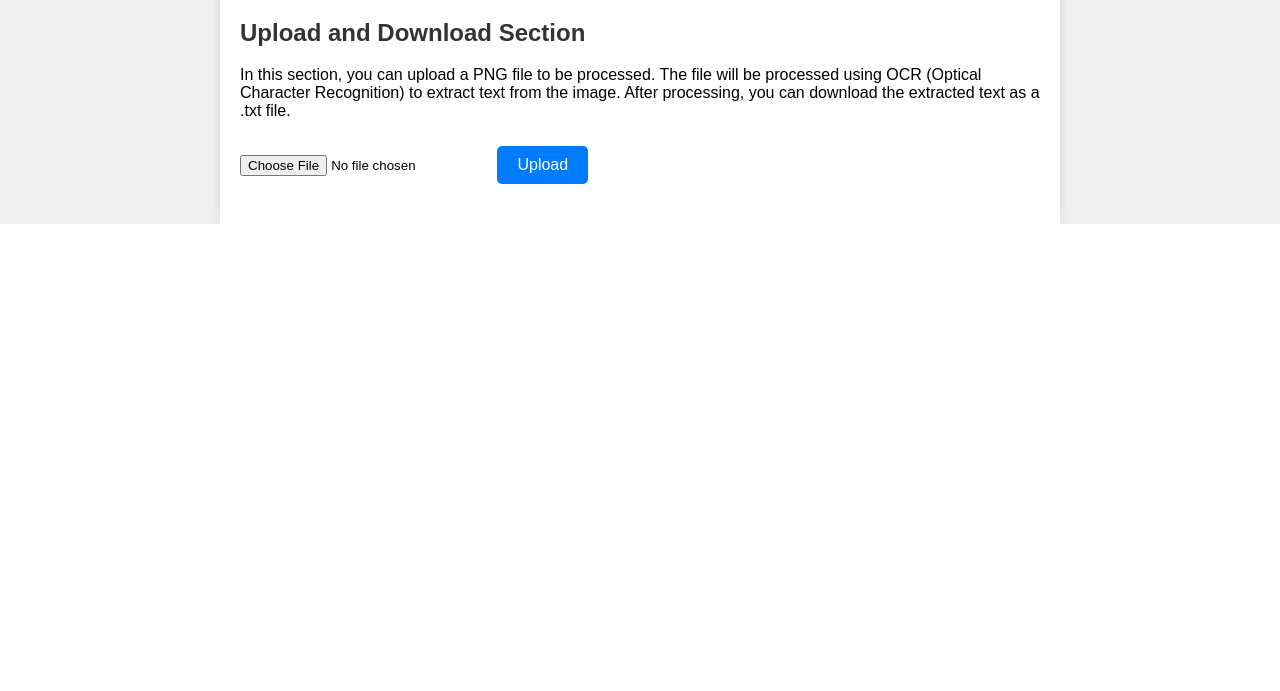
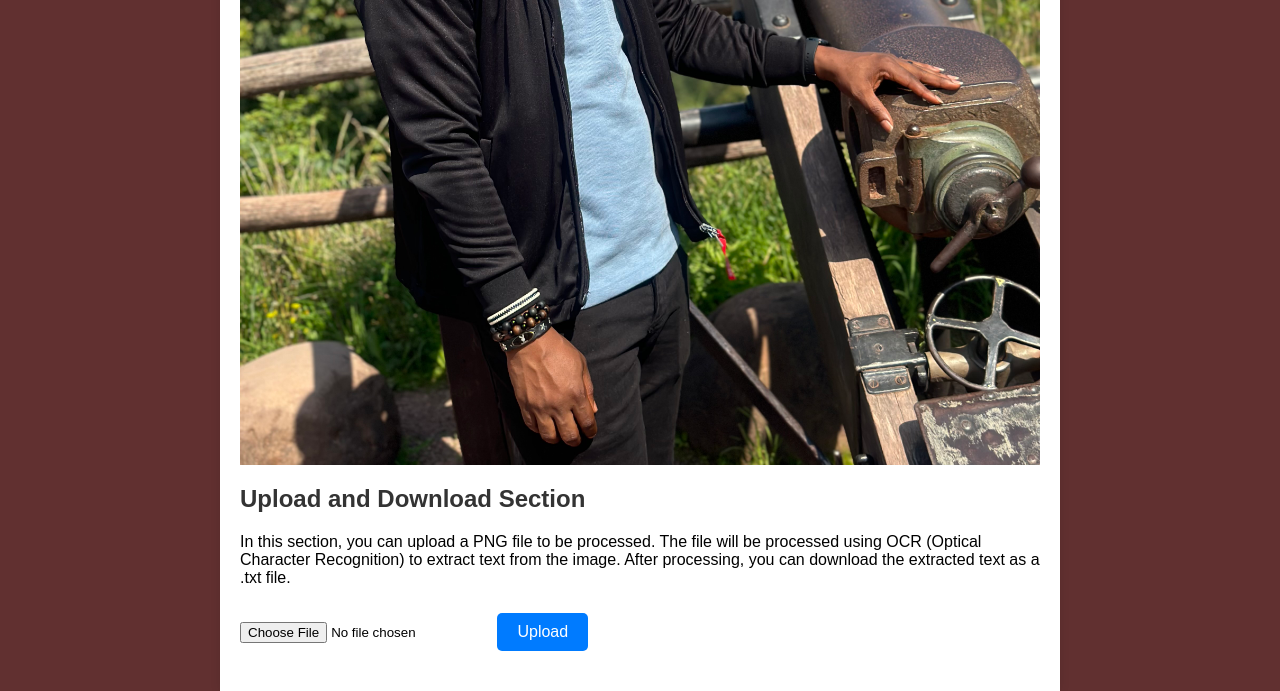
Before and after one commit to crux007/github-portfolio, a Flask app: page / in a window 1280 px wide. Shown: the part 1377-2068 px from the top of the page. Before the commit the page ends 1601 px from the top, so only its background shows below. Run offline with Flask 3, Linux system fonts and the light colour scheme.

Commit message:
index.html

```diff
--- a/templates/index.html
+++ b/templates/index.html
@@ -6,7 +6,7 @@
     <style>
         body {
             font-family: Arial, sans-serif;
-            background-color: #f0f0f0;
+            background-color: #613030;
             margin: 0;
             padding: 0;
         }
@@ -79,7 +79,7 @@
     <div class="container">
         <h1>My Portfolio</h1>
         <div class="section">
-            <img src="path/to/your/image.jpg" alt="My Image" class="profile-image">
+            <img src="/workspaces/github-portfolio/templates/images/3db7a63a-98a3-47b7-b431-8fdc49641b9d.JPG" alt="My Image" class="profile-image">
         </div>
         <div class="section">
             <h2>About Me</h2>
@@ -106,9 +106,9 @@
         <div class="section">
             <h2>Image Carousel</h2>
             <div class="carousel">
-                <img src="path/to/your/image1.jpg" alt="Image 1" class="active">
-                <img src="path/to/your/image2.jpg" alt="Image 2">
-                <img src="path/to/your/image3.jpg" alt="Image 3">
+                <img src="/workspaces/github-portfolio/templates/images/IMG_0955.jpg" alt="Image 1" class="active">
+                <img src="/workspaces/github-portfolio/templates/images/3db7a63a-98a3-47b7-b431-8fdc49641b9d.JPG" alt="Image 2">
+                <img src="/workspaces/github-portfolio/templates/images/IMG_1776.jpg" alt="Image 3">
                 <div class="carousel-buttons">
                     <button class="carousel-button" onclick="prevSlide()">&#10094;</button>
                     <button class="carousel-button" onclick="nextSlide()">&#10095;</button>
```
